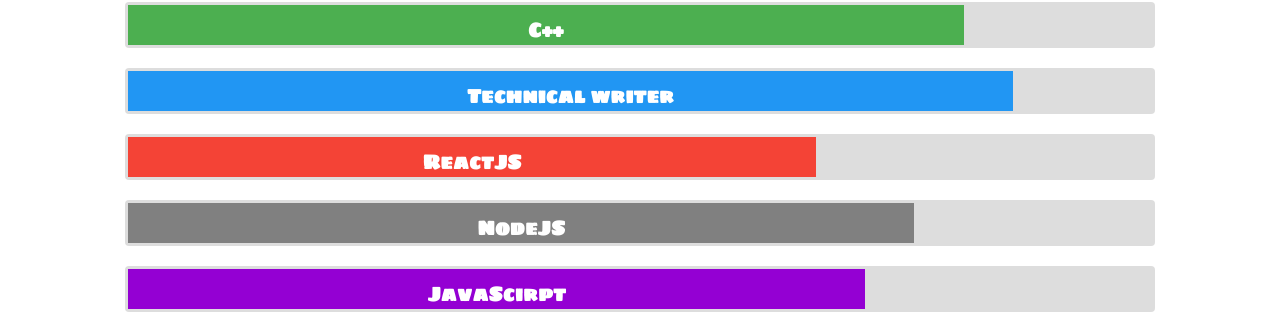
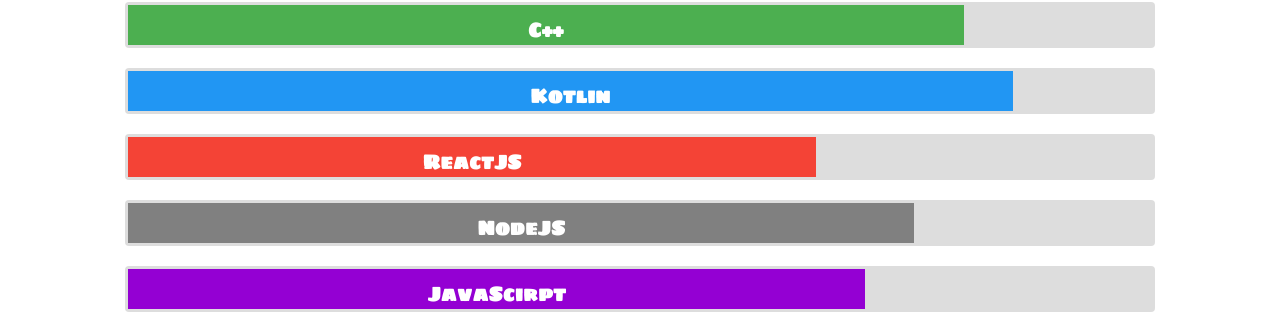
Before and after one commit to chaytanyasinha/chaytanyasinha.github.io, a plain HTML site: page index.html in a window 1280 px wide. Shown: the part 327-657 px from the top of the page. Drawn offline with nearby package versions, Linux system fonts and the light colour scheme; a web font is replaced by a local one.

Commit message:
Update index.html

```diff
--- a/index.html
+++ b/index.html
@@ -162,7 +162,7 @@
             <div class="container rate-container rating-bar">
                 <div class="rate-10">
                     <span class="animate">
-              <div class="skills react">Technical writer</div>
+              <div class="skills react">Kotlin</div>
               </span>
               </div>
               </div>
```
